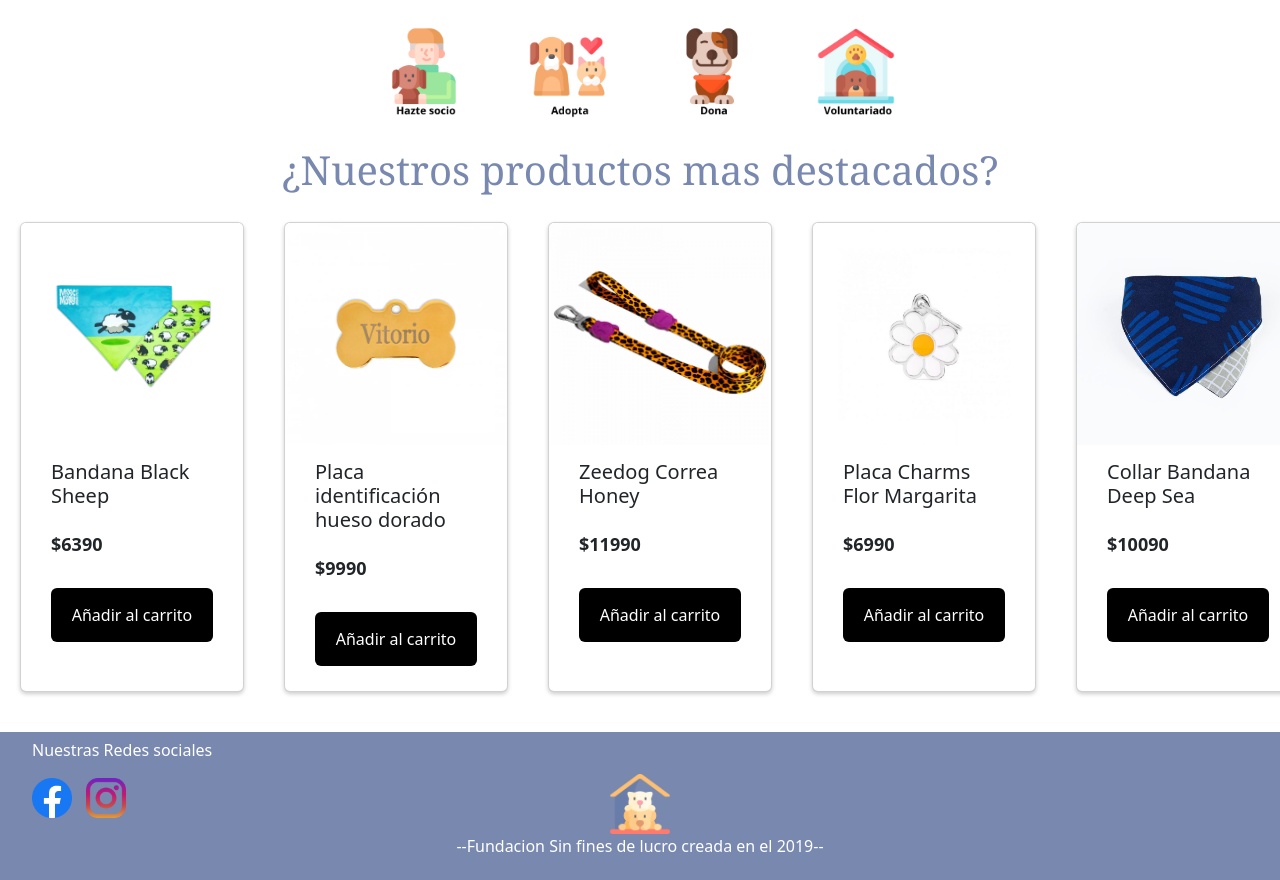
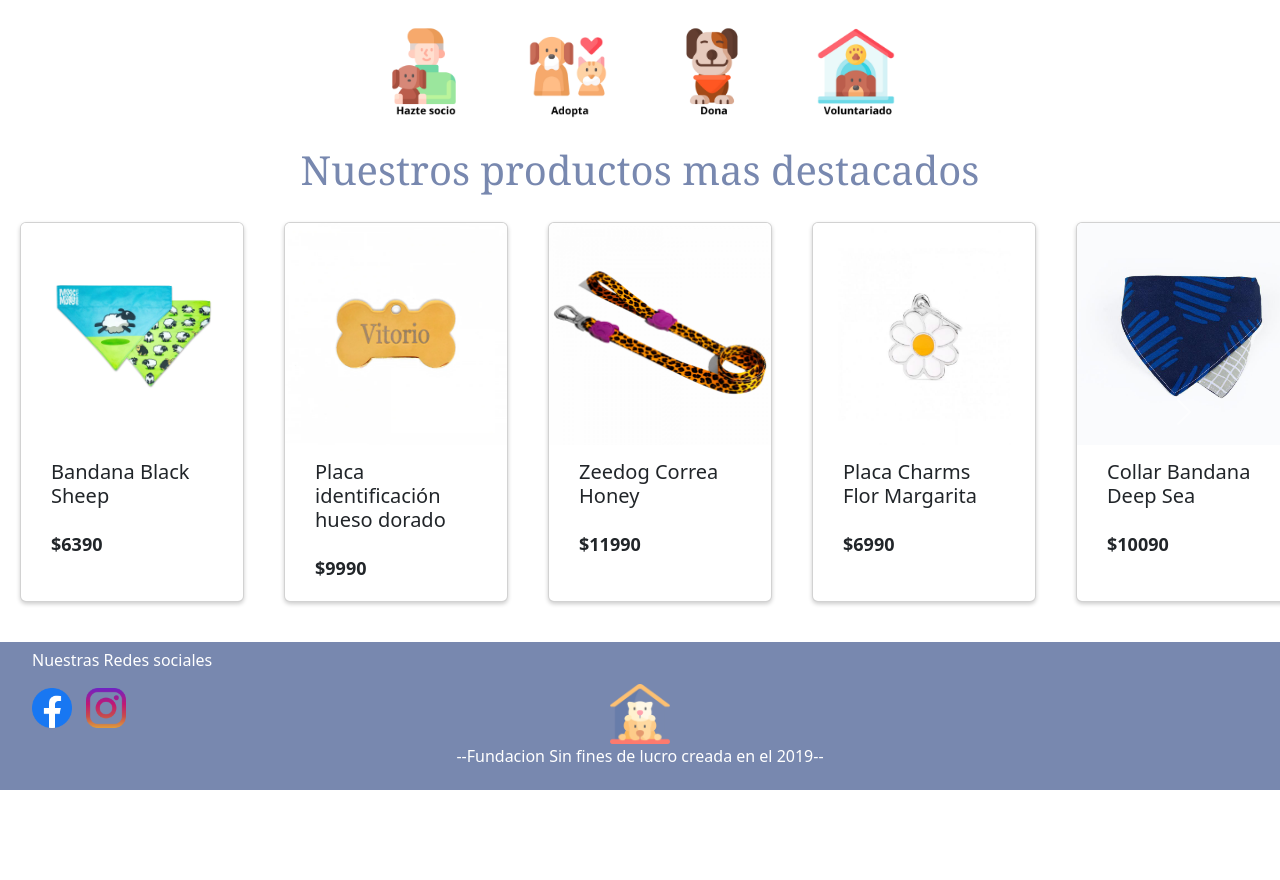
Before and after one commit to Karol3Navarro/Prueba_3_PGY3121_001D_Dayana_Alvarez_Karol_Navarro, a Django app: template productos/templates/productos/index.html in a window 1280 px wide. Shown: the part 810-1690 px from the top of the page. After the commit the page ends 1600 px from the top, so only its background shows below. Run offline with Django 3.2, Linux system fonts and the light colour scheme; the template is opened without the code that fills it, so the values that code supplies are empty.

```diff
--- a/productos/templates/productos/index.html
+++ b/productos/templates/productos/index.html
@@ -135,7 +135,7 @@
         </center>
 
         <!--Carrusel productos-->
-        <h1 style="font-family: 'Georgia', serif; text-align: center; color: #7888AF;">¿Nuestros productos mas destacados?</h1>
+        <h1 style="font-family: 'Georgia', serif; text-align: center; color: #7888AF;">Nuestros productos mas destacados</h1>
 
         <div id="carouselExample" class="carousel slide" style="justify-content: center;">
             <div class="carousel-inner" style="justify-content: center;">
@@ -149,7 +149,6 @@
                                 <div class="info-product">
                                     <h5 class="card-title">Bandana Black Sheep</h5>
                                     <p class="price card-text">$6390</p>
-                                    <button class="btn-add-cart btn btn-primary">Añadir al carrito</button>
                                 </div>
                             </div>
                             <!--Card 2-->
@@ -158,7 +157,6 @@
                                 <div class="info-product">
                                     <h5 class="card-title">Placa identificación hueso dorado</h5>
                                     <p class="price card-text">$9990</p>
-                                    <button class="btn-add-cart btn btn-primary">Añadir al carrito</button>
                                 </div>
                             </div>
                             <!--Card 3-->
@@ -167,7 +165,6 @@
                                 <div class="info-product">
                                     <h5 class="card-title">Zeedog Correa Honey</h5>
                                     <p class="price card-text">$11990</p>
-                                    <button class="btn-add-cart btn btn-primary">Añadir al carrito</button>
                                 </div>
                             </div>
                             <!--Card 4-->
@@ -176,7 +173,6 @@
                                 <div class="info-product">
                                     <h5 class="card-title">Placa Charms Flor Margarita</h5>
                                     <p class="price card-text">$6990</p>
-                                    <button class="btn-add-cart btn btn-primary">Añadir al carrito</button>
                                 </div>
                             </div>
                             <!--Card 5-->
@@ -185,7 +181,6 @@
                                 <div class="info-product">
                                     <h5 class="card-title">Collar Bandana Deep Sea</h5>
                                     <p class="price card-text">$10090</p>
-                                    <button class="btn-add-cart btn btn-primary">Añadir al carrito</button>
                                 </div>
                             </div>
                         </div>
@@ -199,7 +194,6 @@
                                 <div class="info-product">
                                     <h5 class="card-title">Bandana flores celeste vintage</h5>
                                     <p class="price card-text">$16490</p>
-                                    <button class="btn-add-cart btn btn-primary">Añadir al carrito</button>
                                 </div>
                             </div>
                             <!--Card 2-->
@@ -208,7 +202,6 @@
                                 <div class="info-product">
                                     <h5 class="card-title">Zeedog Phantom Correa - Perro</h5>
                                     <p class="price card-text">$11990</p>
-                                    <button class="btn-add-cart btn btn-primary">Añadir al carrito</button>
                                 </div>
                             </div>
                             <!--Card 3-->
@@ -217,16 +210,14 @@
                                 <div class="info-product">
                                     <h5 class="card-title">Placa identificación huella azul</h5>
                                     <p class="price card-text">$11990</p>
-                                    <button class="btn-add-cart btn btn-primary">Añadir al carrito</button>
                                 </div>
-                            </div>x
+                            </div>
                             <!--Card 4-->
                             <div class="card Ccard" style="width: 14rem;">
                                 <img class="card-img-top" src="{% static 'img/Productos/Bandana-etnica-verde-menta-1_1024x1024@2x.webp'%}" alt="Card image cap">
                                 <div class="info-product">
                                     <h5 class="card-title">Bandana étnica verde menta</h5>
                                     <p class="price card-text">$7000</p>
-                                    <button class="btn-add-cart btn btn-primary">Añadir al carrito</button>
                                 </div>
                             </div>
                             <!--Card 5-->
@@ -235,7 +226,6 @@
                                 <div class="info-product">
                                     <h5 class="card-title">Placa Clásica Círculo Huella Negra</h5>
                                     <p class="price card-text">$6990</p>
-                                    <button class="btn-add-cart btn btn-primary">Añadir al carrito</button>
                                 </div>
                             </div>
                         </div>
@@ -249,7 +239,6 @@
                                 <div class="info-product">
                                     <h5 class="card-title">Zeedog Correa Pacco</h5>
                                     <p class="price card-text">$5990</p>
-                                    <button class="btn-add-cart btn btn-primary">Añadir al carrito</button>
                                 </div>
                             </div>
                             <!--Card 2-->
@@ -258,7 +247,6 @@
                                 <div class="info-product">
                                     <h5 class="card-title">Placa Comida Burger</h5>
                                     <p class="price card-text">$6990</p>
-                                    <button class="btn-add-cart btn btn-primary">Añadir al carrito</button>
                                 </div>
                             </div>
                             <!--Card 3-->
@@ -267,7 +255,6 @@
                                 <div class="info-product">
                                     <h5 class="card-title">Zeedog Correa Skull 2.0</h5>
                                     <p class="price card-text">$13490</p>
-                                    <button class="btn-add-cart btn btn-primary">Añadir al carrito</button>
                                 </div>
                             </div>
                             <!--Card 4-->
@@ -276,7 +263,6 @@
                                 <div class="info-product">
                                     <h5 class="card-title">Pañoleta escocesa azul</h5>
                                     <p class="price card-text">$7000</p>
-                                    <button class="btn-add-cart btn btn-primary">Añadir al carrito</button>
                                 </div>
                             </div>
                             <!--Card 5-->
@@ -285,7 +271,6 @@
                                 <div class="info-product">
                                     <h5 class="card-title">PopTags - Mexicana</h5>
                                     <p class="price card-text">$6900</p>
-                                    <button class="btn-add-cart btn btn-primary">Añadir al carrito</button>
                                 </div>
                             </div>
                         </div>
--- a/productos/templates/productos/nuevos_prod.html
+++ b/productos/templates/productos/nuevos_prod.html
@@ -114,6 +114,7 @@
     <a href="{% url 'ver_carrito' %}">
         <img src="{% static 'img/carrito-de-compras.gif' %}" alt="Carrito de compras" width="50" height="50">
     </a>
+
         <div class="container-items">
         <div class="row" id="product-container">
             {% for x in producto %}
--- a/productos/templates/productos/ver_carrito.html
+++ b/productos/templates/productos/ver_carrito.html
@@ -90,8 +90,8 @@
     <center>
     <h1>Carrito de Compras</h1>
 </center>
-<button type="button">
-    <a href="{% url 'nuevos_prod' %}">Volver</a>
+<button class="btn btn-primary me-md-2" type="button">
+    <a style="color: white; text-decoration: none;" href="{% url 'nuevos_prod' %}">Volver</a>
 </button>
 <ul class="list-group">
     {% for item in items %}
@@ -109,7 +109,7 @@
               </form>
               <form action="{% url 'decrementar_cantidad' item.producto.id_producto %}" method="post" style="display: inline;">
                 {% csrf_token %}
-                <button type="submit">-</button>
+                <button   type="submit">-</button>
               </form>
             <p class="mb-1 small">Precio Unitario: {{ item.producto.precio }}</p>
             <p class="mb-1 small">Subtotal: {{ item.subtotal }}</p>
```
Also changed, not shown: db.sqlite3.
